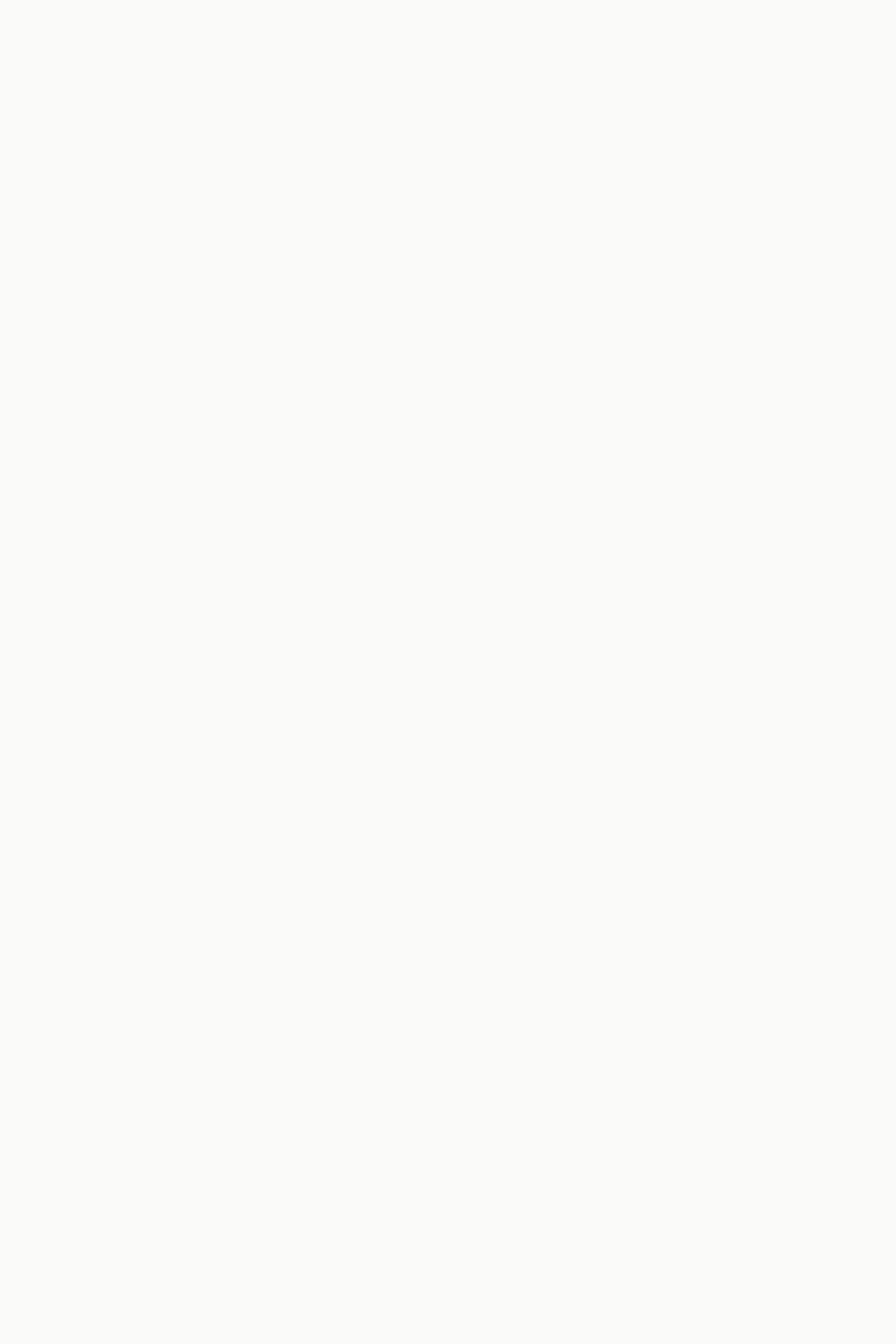
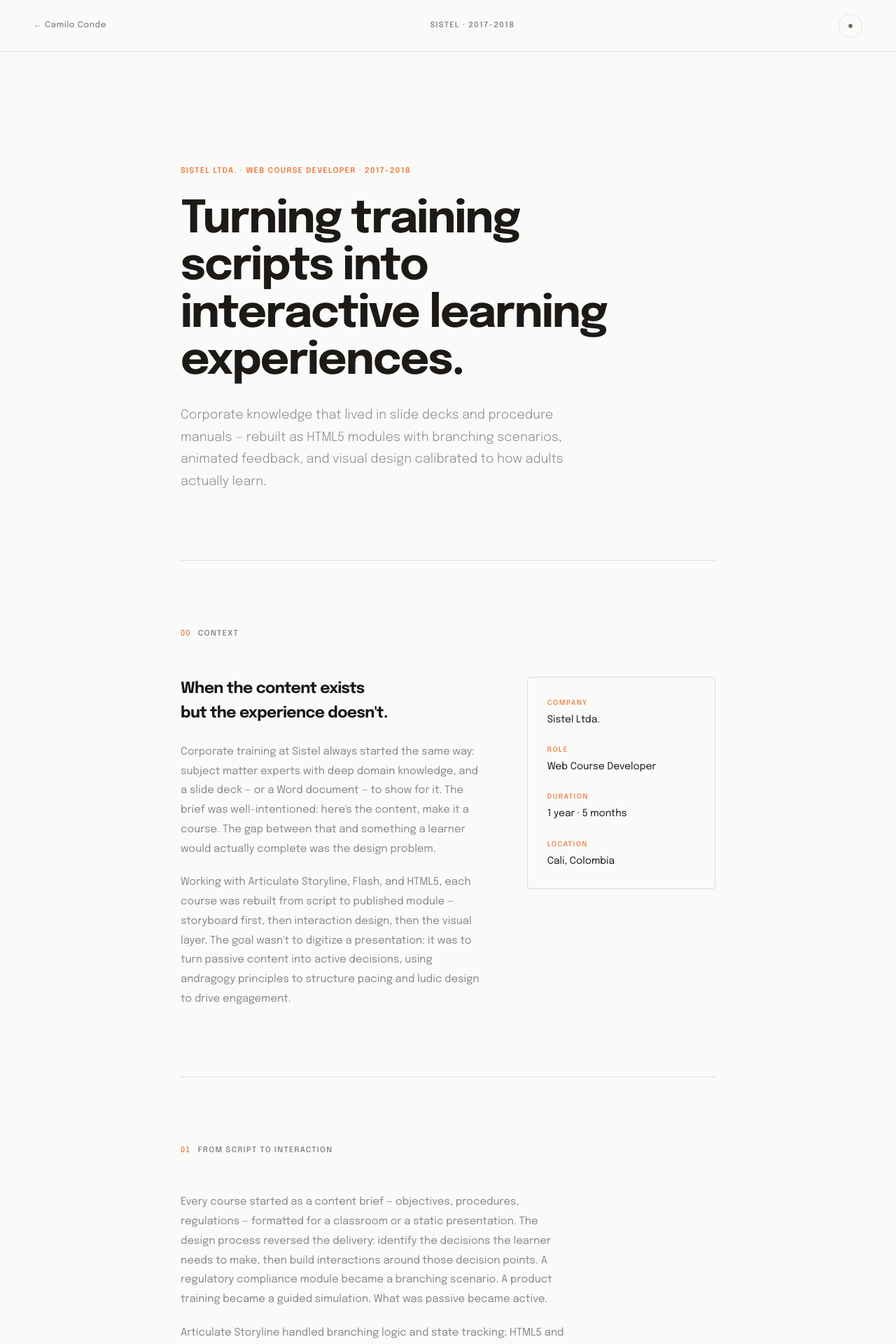
Before and after one commit to CondeHdz94/condehdz-portfolio, a React (Vite) app: page /case/sistel in a window 1280 px wide. Before the commit this address had no page. Shown: the top 1920 px of the page at 70% size. Before the commit the page ends 800 px from the top, so only its background shows below. Built offline with nearby package versions, Linux system fonts and the light colour scheme.

Commit message:
feat: scaffold Sistel case page
Add /case/sistel route with nav, hero, context section and Case 01
(From Script to Interaction). Animation placeholder ready for the
scene to be dropped in. Orange accent (#EA580C) scoped via
.case-page--sistel modifier — no cross-contamination with T&J green.

```diff
--- a/src/App.tsx
+++ b/src/App.tsx
@@ -375,6 +375,7 @@
                 period: '2017 – 2018',
                 tags: ['HTML5', 'CSS', 'Articulate', 'UX Design'],
                 desc: 'Designed and built interactive e-learning experiences in HTML5 and Articulate, combining interactivity, ludic design and andragogy to drive engagement across corporate training programs.',
+                caseStudy: { href: '/case/sistel', label: 'Sistel — E-learning design' },
               },
             ].map(({ company, role, period, tags, desc, caseStudy }, i) => (
               <div key={company} className={`timeline-item reveal reveal-delay-${i + 1}`}>
--- /dev/null
+++ b/src/cases/sistel/SistelCase.css
@@ -0,0 +1,14 @@
+@import '../taylor-johnson/TJCase.css';
+
+/* Sistel accent — creative / education context */
+.case-page--sistel {
+  --case-accent:        #EA580C;
+  --case-accent-border: rgba(234, 88, 12, 0.25);
+  --case-accent-bg:     rgba(234, 88, 12, 0.06);
+}
+
+.dark .case-page--sistel {
+  --case-accent:        #FB923C;
+  --case-accent-border: rgba(251, 146, 60, 0.3);
+  --case-accent-bg:     rgba(251, 146, 60, 0.05);
+}
--- /dev/null
+++ b/src/cases/sistel/SistelCase.tsx
@@ -0,0 +1,143 @@
+import { useState, type ReactNode } from 'react'
+import { Link } from 'react-router-dom'
+import { useDarkMode } from '../../hooks/useDarkMode'
+import { useLenis } from '../../hooks/useLenis'
+import './SistelCase.css'
+
+function CaseSection({ children }: { children: ReactNode }) {
+  return (
+    <section className="case-section">
+      <div className="case-section-inner">{children}</div>
+    </section>
+  )
+}
+
+function CaseLabel({ num, children }: { num: string; children: ReactNode }) {
+  return (
+    <p className="case-label">
+      <span className="case-label-num">{num}</span>
+      {children}
+    </p>
+  )
+}
+
+function SkillTags({ skills }: { skills: string[] }) {
+  return (
+    <div className="case-skill-tags">
+      {skills.map((s) => (
+        <span key={s} className="case-skill-tag">{s}</span>
+      ))}
+    </div>
+  )
+}
+
+export default function SistelCase() {
+  const { toggle: toggleDark } = useDarkMode()
+  const [toggleAnim, setToggleAnim] = useState(false)
+  useLenis()
+
+  const handleThemeToggle = () => {
+    toggleDark()
+    setToggleAnim(true)
+    setTimeout(() => setToggleAnim(false), 420)
+  }
+
+  return (
+    <div className="case-page case-page--sistel">
+
+      {/* Nav */}
+      <header className="case-nav">
+        <Link to="/" className="case-nav-back">← Camilo Conde</Link>
+        <span className="case-nav-title">Sistel · 2017–2018</span>
+        <button
+          className="theme-toggle"
+          onClick={handleThemeToggle}
+          aria-label="Toggle dark mode"
+        >
+          <span className={`toggle-icon${toggleAnim ? ' is-spinning' : ''}`} aria-hidden="true">●</span>
+        </button>
+      </header>
+
+      {/* Hero */}
+      <section className="case-hero">
+        <div className="case-hero-inner">
+          <p className="case-eyebrow">
+            Sistel Ltda. · Web Course Developer · 2017–2018
+          </p>
+          <h1 className="case-headline">
+            Turning training scripts into interactive learning experiences.
+          </h1>
+          <p className="case-subhead">
+            Corporate knowledge that lived in slide decks and procedure manuals — rebuilt as
+            HTML5 modules with branching scenarios, animated feedback, and visual design
+            calibrated to how adults actually learn.
+          </p>
+        </div>
+      </section>
+
+      {/* 00 Context */}
+      <CaseSection>
+        <CaseLabel num="00">Context</CaseLabel>
+        <div className="case-overview-grid">
+          <div>
+            <h2 className="case-section-title">When the content exists but the experience doesn't.</h2>
+            <p className="case-body">
+              Corporate training at Sistel always started the same way: subject matter experts
+              with deep domain knowledge, and a slide deck — or a Word document — to show for it.
+              The brief was well-intentioned: here's the content, make it a course. The gap between
+              that and something a learner would actually complete was the design problem.
+            </p>
+            <p className="case-body">
+              Working with Articulate Storyline, Flash, and HTML5, each course was rebuilt from
+              script to published module — storyboard first, then interaction design, then the
+              visual layer. The goal wasn't to digitize a presentation: it was to turn passive
+              content into active decisions, using andragogy principles to structure pacing and
+              ludic design to drive engagement.
+            </p>
+          </div>
+          <div className="case-meta-block">
+            {[
+              { label: 'Company',  value: 'Sistel Ltda.' },
+              { label: 'Role',     value: 'Web Course Developer' },
+              { label: 'Duration', value: '1 year · 5 months' },
+              { label: 'Location', value: 'Cali, Colombia' },
+            ].map(({ label, value }) => (
+              <div key={label} className="case-meta-item">
+                <span className="case-meta-label">{label}</span>
+                <span className="case-meta-value">{value}</span>
+              </div>
+            ))}
+          </div>
+        </div>
+      </CaseSection>
+
+      {/* 01 From Script to Interaction */}
+      <CaseSection>
+        <CaseLabel num="01">From Script to Interaction</CaseLabel>
+        <p className="case-chapter-body">
+          Every course started as a content brief — objectives, procedures, regulations —
+          formatted for a classroom or a static presentation. The design process reversed the
+          delivery: identify the decisions the learner needs to make, then build interactions
+          around those decision points. A regulatory compliance module became a branching scenario.
+          A product training became a guided simulation. What was passive became active.
+        </p>
+        <p className="case-chapter-body" style={{ marginTop: 20 }}>
+          Articulate Storyline handled branching logic and state tracking; HTML5 and CSS extended
+          the visual layer with custom animations beyond what the platform alone could produce.
+          Ludic design principles — progression, feedback loops, small wins — were embedded in
+          the structure from the storyboard stage, not applied at the end.
+        </p>
+        <div className="case-placeholder" style={{ marginTop: 48 }}>
+          <span className="case-placeholder-label">Animation — Script to Interaction</span>
+        </div>
+        <SkillTags skills={['HTML5', 'CSS', 'JavaScript', 'Articulate Storyline', 'Flash', 'UX Design', 'Storyboarding']} />
+      </CaseSection>
+
+      {/* Footer */}
+      <footer className="case-footer">
+        <Link to="/" className="case-footer-back">← Back to CV</Link>
+      </footer>
+
+    </div>
+  )
+}
--- a/src/main.tsx
+++ b/src/main.tsx
@@ -4,6 +4,7 @@
 import './index.css'
 import App from './App.tsx'
 import TJCase from './cases/taylor-johnson/TJCase.tsx'
+import SistelCase from './cases/sistel/SistelCase.tsx'
 
 createRoot(document.getElementById('root')!).render(
   <StrictMode>
@@ -11,6 +12,7 @@
       <Routes>
         <Route path="/" element={<App />} />
         <Route path="/case/taylor-johnson" element={<TJCase />} />
+        <Route path="/case/sistel" element={<SistelCase />} />
       </Routes>
     </BrowserRouter>
   </StrictMode>,
```
